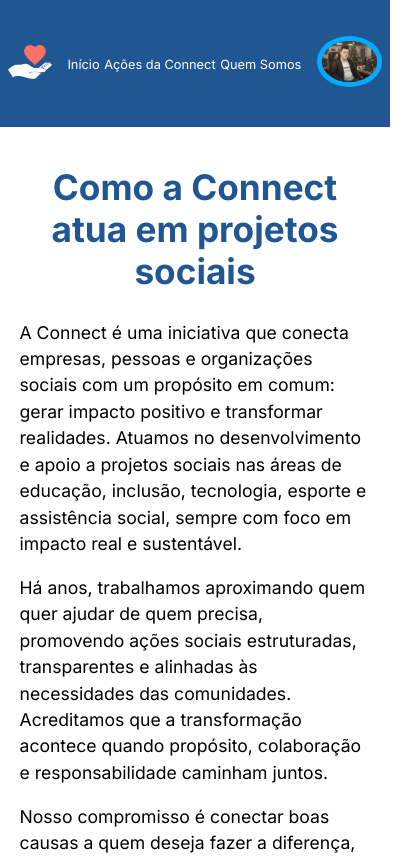
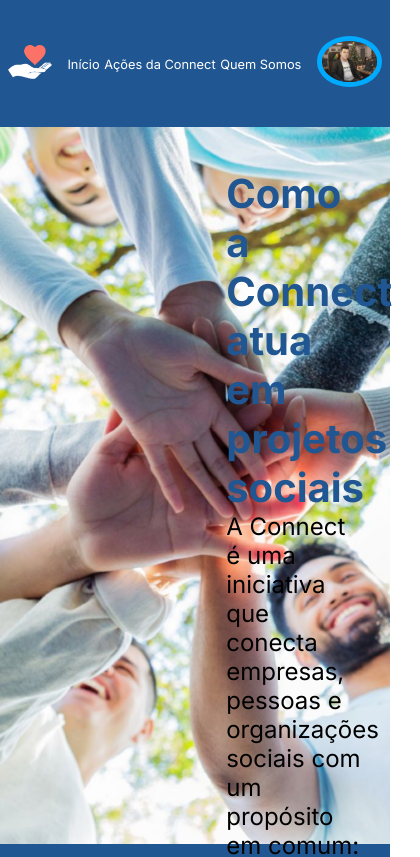
Before and after one commit to LordNecoReal/DesafioFinalConnectOswaldo, a React (Vite) app: page /quemSomos in a window 390 px wide. Shown: the top 857 px of the page, 420 px wide, since content can reach past the window. Built offline with nearby package versions, Linux system fonts and the light colour scheme.

Commit message:
Atualização

```diff
--- a/src/components/QuemSomos/QuemSomos.module.scss
+++ b/src/components/QuemSomos/QuemSomos.module.scss
@@ -27,36 +27,3 @@
     font-size: 1.5rem;
     width: 85%;
 }
-
-/* Responsividade Mobile (Conforme a imagem do Figma) */
-@media (min-width: 201px) and (max-width: 500px) {
-    .containerQuemSomos {
-        height: auto; /* Permite que o container cresça com o texto */
-        padding: 10% 5%; /* Espaçamento interno para não grudar nas bordas */
-        background-image: none; /* Geralmente remove-se o fundo pesado no mobile, ou ajuste conforme preferir */
-        justify-content: center; /* Centraliza a boxTexto no meio da tela */
-        align-items: flex-start;
-    }
-
-    .boxTextoQuemSomos {
-        width: 100%; /* Ocupa a largura total disponível */
-        height: auto;
-        text-align: center; /* Alinha o texto no centro como no Figma */
-        display: block; /* Facilita o respiro entre parágrafos no mobile */
-    }
-
-    .boxTextoQuemSomos h2 {
-        width: 100%; /* H2 ocupa toda a largura */
-        font-size: 2.2rem; /* Tamanho aproximado dos 36px do Figma */
-        margin-bottom: 8%;
-        color: #205691;
-    }
-
-    .boxTextoQuemSomos p {
-        width: 100%; /* Texto ocupa toda a largura */
-        font-size: 1.1rem;
-        line-height: 150%;
-        margin-bottom: 5%;
-        text-align: left; /* No Figma o bloco é centralizado mas o texto é alinhado à esquerda/justificado */
-    }
-}
```
